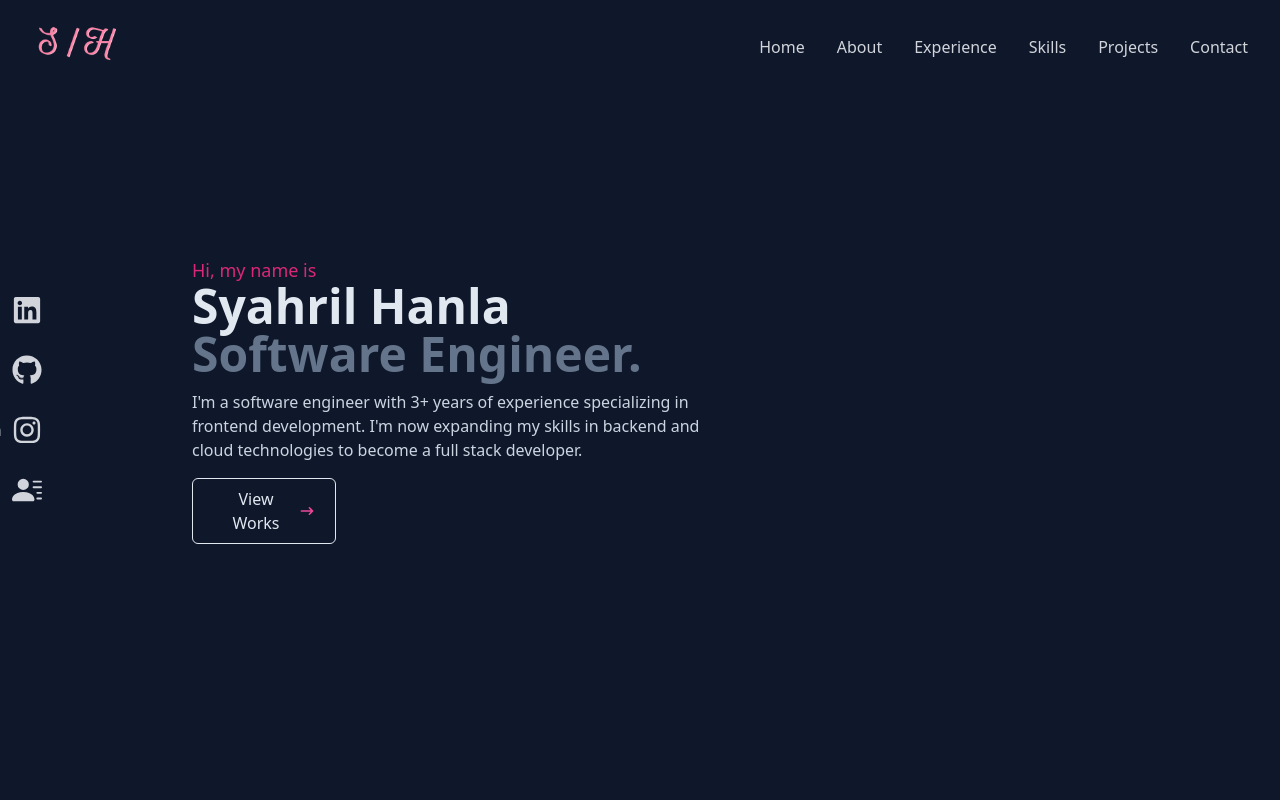
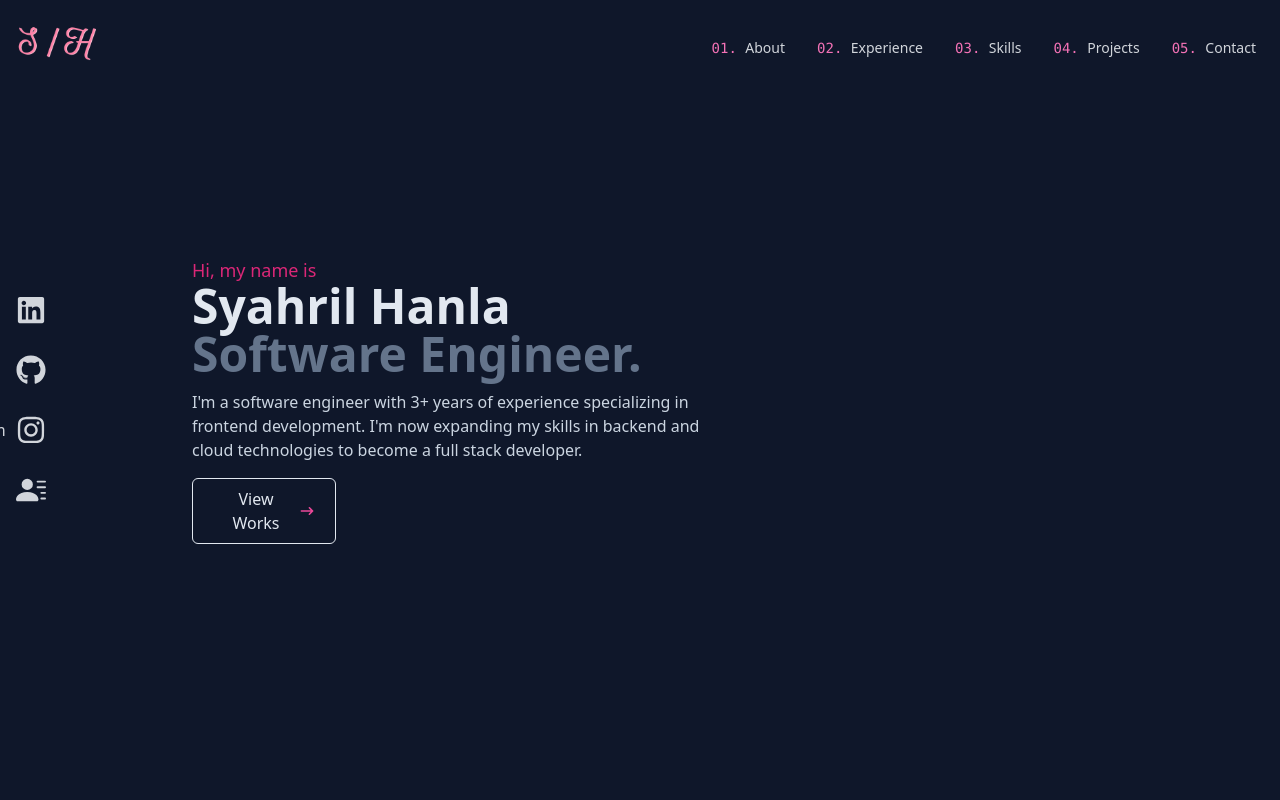
Before and after one commit to syahrilhanla/portfolio-website, a Next.js app: page / in a window 1280 px wide. Shown: the top 800 px of the page. Built offline with nearby package versions, Linux system fonts and the light colour scheme.

Commit message:
feat: enhance Navbar and SocialIcons components with improved scroll behavior and styling

```diff
--- a/components/Navbar.jsx
+++ b/components/Navbar.jsx
@@ -7,10 +7,9 @@ const Navbar = () => {
 	const [navbar, setNavbar] = useState(false);
 	const [showNavbar, setShowNavbar] = useState(true);
 	const [isAtTop, setIsAtTop] = useState(true);
-
-	// Track the last scroll position to determine scroll direction
-	// This is used to hide the navbar when scrolling down and show it when scrolling up
+	const [hasBeenInView, setHasBeenInView] = useState(false);
 	const lastScrollY = useRef(0);
+	const navRef = useRef();
 
 	// Effect to handle scroll events and update the navbar visibility
 	useEffect(() => {
@@ -29,9 +28,29 @@ const Navbar = () => {
 		window.addEventListener("scroll", handleScroll);
 
 		return () => {
+			// Cleanup the event listener on component unmount
 			window.removeEventListener("scroll", handleScroll);
 		};
 	}, []);
+
+	useEffect(() => {
+		const observer = new window.IntersectionObserver(
+			([entry]) => {
+				if (entry.isIntersecting) setHasBeenInView(true);
+			},
+			{ threshold: 0.1 }
+		);
+		if (navRef.current) observer.observe(navRef.current);
+		return () => observer.disconnect();
+	}, []);
+
+	useEffect(() => {
+		if (navbar) {
+			document.body.style.overflow = "hidden";
+		} else {
+			document.body.style.overflow = "";
+		}
+	}, [navbar]);
 
 	const setMobileNavbar = () => {
 		if (!navbar) {
@@ -42,15 +61,15 @@ const Navbar = () => {
 
 	return (
 		<div
-			className={`fixed h-[78px] w-full flex justify-between items-center px-4 bg-opacity-95 shadow-lg text-gray-300 z-30 ${
-				showNavbar ? "translate-y-0" : "-translate-y-full"
-			} transition-transform duration-300 ${
-				isAtTop
-					? "shadow-none translate-y-2 bg-inherit"
-					: "shadow-lg bg-[#0e1629]"
-			}`}
+			ref={navRef}
+			className={`fixed h-[78px] w-full flex justify-between items-center px-2 bg-opacity-95 shadow-lg text-gray-300 z-30
+		${showNavbar ? "translate-y-0" : "-translate-y-full"}
+		transition-transform duration-300
+		${isAtTop ? "shadow-none translate-y-2 bg-inherit" : "shadow-lg bg-[#0e1629]"}
+		transition-all duration-1000 ease-out
+		${hasBeenInView ? "opacity-100 translate-x-0" : "opacity-0 translate-x-16"}`}
 		>
-			<div className="ml-4">
+			<div className="ml-1">
 				<Image
 					src={"/syahrilLogo.png"}
 					quality={75}
@@ -63,33 +82,33 @@ const Navbar = () => {
 			{/* Menu */}
 			<ul className="hidden md:flex">
 				<li>
-					<Link to="home" smooth={true} duration={500}>
-						Home
+					<Link to="about" smooth={true} duration={500} className="text-sm">
+						<span className="text-pink-400 font-mono">01. </span>About
 					</Link>
 				</li>
 				<li>
-					<Link to="about" smooth={true} duration={500}>
-						About
+					<Link
+						to="experience"
+						smooth={true}
+						duration={500}
+						className="text-sm"
+					>
+						<span className="text-pink-400 font-mono">02. </span>Experience
 					</Link>
 				</li>
 				<li>
-					<Link to="experience" smooth={true} duration={500}>
-						Experience
+					<Link to="skills" smooth={true} duration={500} className="text-sm">
+						<span className="text-pink-400 font-mono">03. </span>Skills
 					</Link>
 				</li>
 				<li>
-					<Link to="skills" smooth={true} duration={500}>
-						Skills
+					<Link to="works" smooth={true} duration={500} className="text-sm">
+						<span className="text-pink-400 font-mono">04. </span>Projects
 					</Link>
 				</li>
 				<li>
-					<Link to="works" smooth={true} duration={500}>
-						Projects
-					</Link>
-				</li>
-				<li>
-					<Link to="contact" smooth={true} duration={500}>
-						Contact
+					<Link to="contact" smooth={true} duration={500} className="text-sm">
+						<span className="text-pink-400 font-mono">05. </span>Contact
 					</Link>
 				</li>
 			</ul>
@@ -109,22 +128,22 @@ const Navbar = () => {
 			<ul className={setMobileNavbar()}>
 				<li className="pb-3 text-3xl">
 					<Link
-						to="home"
-						smooth={true}
-						duration={500}
-						onClick={() => setNavbar((prevValue) => !prevValue)}
-					>
-						Home
-					</Link>
-				</li>
-				<li className="pb-3 text-3xl">
-					<Link
 						onClick={() => setNavbar((prevValue) => !prevValue)}
 						to="about"
 						smooth={true}
 						duration={500}
 					>
 						About
+					</Link>
+				</li>
+				<li className="pb-3 text-3xl">
+					<Link
+						to="experience"
+						smooth={true}
+						duration={500}
+						onClick={() => setNavbar((prevValue) => !prevValue)}
+					>
+						Experience
 					</Link>
 				</li>
 				<li className="pb-3 text-3xl">
--- a/components/SocialIcons.jsx
+++ b/components/SocialIcons.jsx
@@ -1,19 +1,21 @@
 import { FaLinkedin, FaGithub, FaInstagram } from "react-icons/fa";
 import { BsPersonLinesFill } from "react-icons/bs";
 import Link from "next/link";
-import { Link as Scroll } from "react-scroll";
+import { Link as Scroll, animateScroll } from "react-scroll";
 
 const SocialIcons = ({ navbar }) => {
+	const scroll = animateScroll;
+
 	return (
 		<div
 			className={
 				navbar
 					? "hidden"
-					: `hidden md:flex fixed flex-col top-1/2 left-2 -translate-y-1/2`
+					: `hidden md:flex fixed flex-col top-1/2 left-2 -translate-y-1/2 z-40`
 			}
 		>
 			<ul>
-				<li className="h-[60px] w-[150px] flex justify-between items-center ml-[-100px] hover:ml-[-5px] duration-300">
+				<li className="h-[60px] w-[150px] flex justify-between items-center ml-[-6rem] hover:ml-[-5px] duration-300">
 					<Link href="https://www.linkedin.com/in/syahril-hanla">
 						<a
 							target="_blank"
@@ -23,7 +25,7 @@ const SocialIcons = ({ navbar }) => {
 						</a>
 					</Link>
 				</li>
-				<li className="h-[60px] w-[150px] flex justify-between items-center ml-[-100px] hover:ml-[-5px] duration-300">
+				<li className="h-[60px] w-[150px] flex justify-between items-center ml-[-6rem] hover:ml-[-5px] duration-300">
 					<Link href="https://github.com/syahrilhanla">
 						<a
 							target="_blank"
@@ -33,7 +35,7 @@ const SocialIcons = ({ navbar }) => {
 						</a>
 					</Link>
 				</li>
-				<li className="h-[60px] w-[150px] flex justify-between items-center ml-[-100px] hover:ml-[-5px] duration-300">
+				<li className="h-[60px] w-[150px] flex justify-between items-center ml-[-6rem] hover:ml-[-5px] duration-300">
 					<Link href="https://www.instagram.com/syahrilhanla64/">
 						<a
 							target="_blank"
@@ -44,12 +46,12 @@ const SocialIcons = ({ navbar }) => {
 					</Link>
 				</li>
 				<Scroll to="contact" smooth={true} duration={500}>
-					<li className="h-[60px] w-[150px] flex justify-between items-center ml-[-100px] hover:ml-[-5px] duration-300">
-						<Link href="/">
-							<a className="flex justify-between items-center w-full text-gray-300 hover:text-white">
-								Contact <BsPersonLinesFill size={30} />
-							</a>
-						</Link>
+					<li className="h-[60px] w-[150px] flex justify-between items-center ml-[-6rem] hover:ml-[-5px] duration-300">
+						{/* <Link href="/"> */}
+						<a className="flex justify-between items-center w-full text-gray-300 hover:text-white">
+							Contact <BsPersonLinesFill size={30} />
+						</a>
+						{/* </Link> */}
 					</li>
 				</Scroll>
 			</ul>
```
